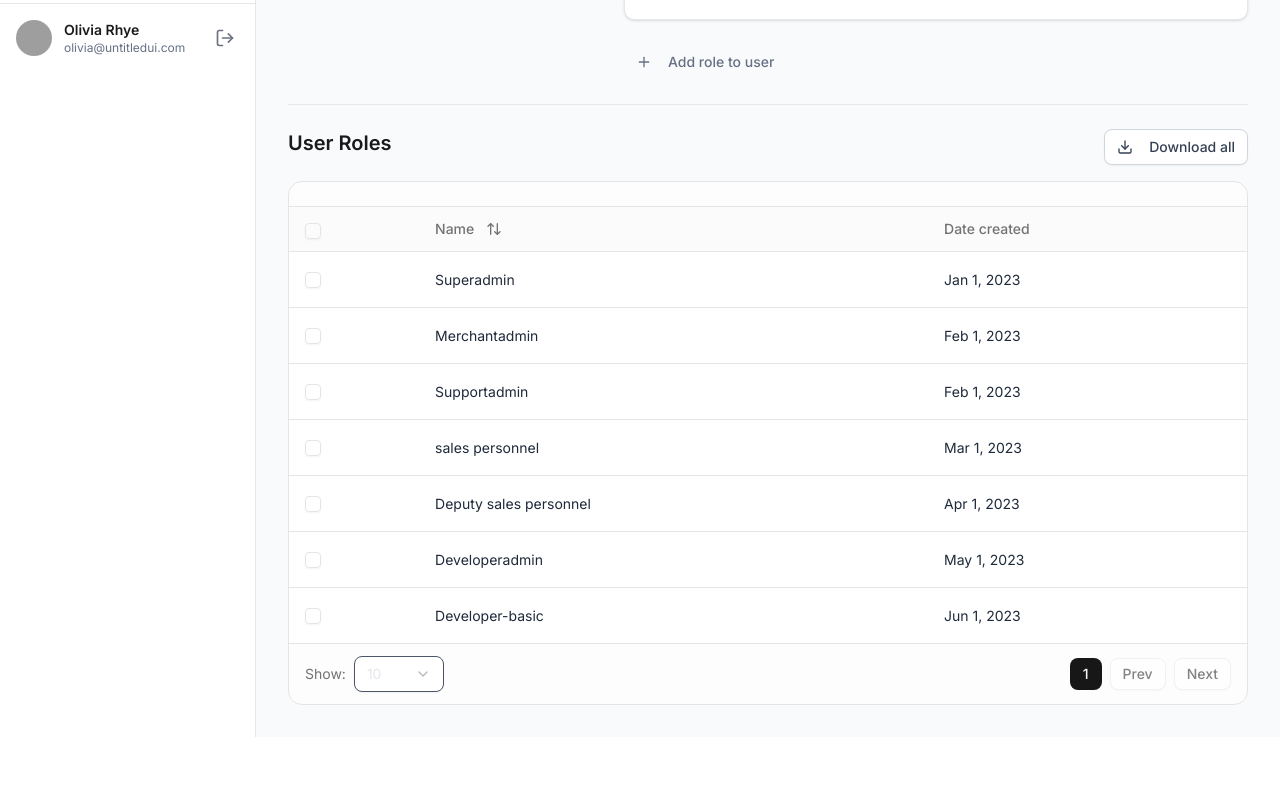
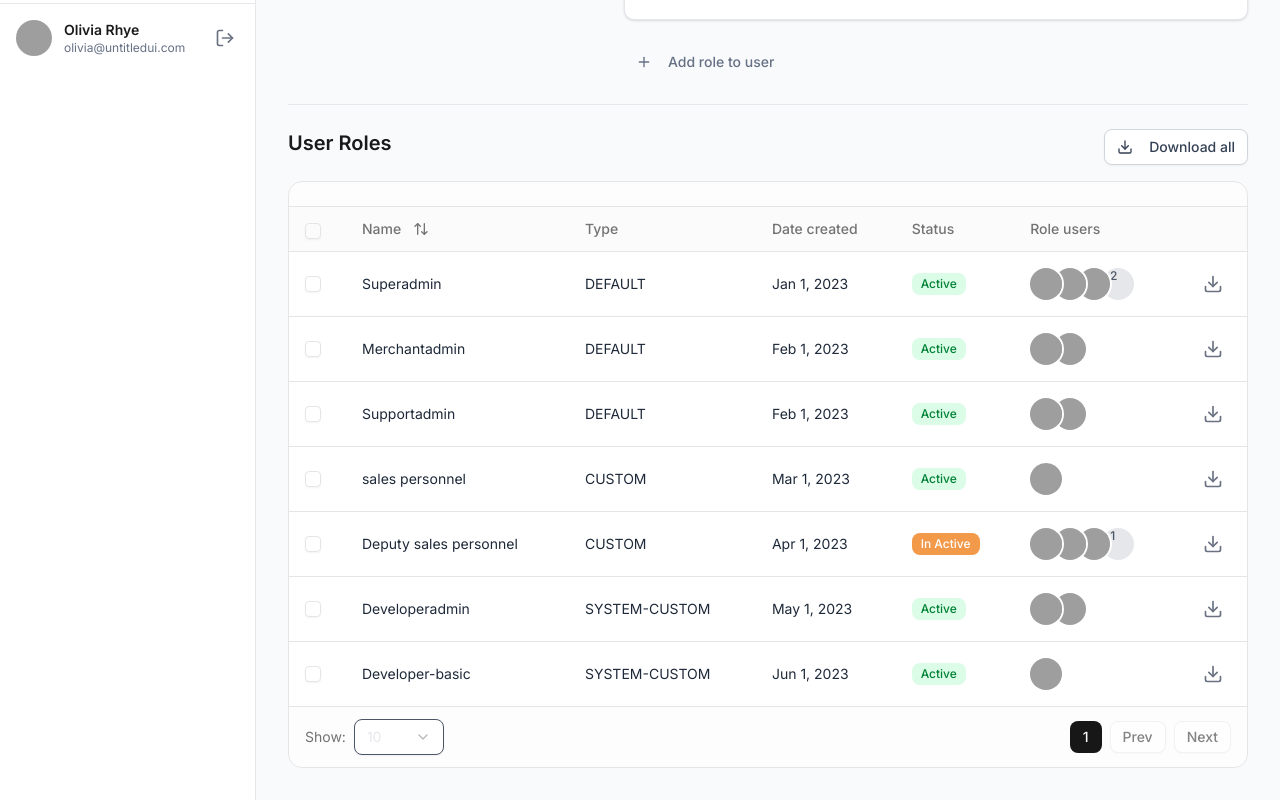
Before and after one commit to EbukaPeter55/3line-dashboard-test, a React (Vite) app: page /dashboard/settings in a window 1280 px wide. Shown: the part 806-1606 px from the top of the page. Before the commit the page ends 1543 px from the top, so only its background shows below. Built offline with nearby package versions, Linux system fonts and the light colour scheme; grey boxes are pictures that could not be loaded.

Commit message:
fix: restore hidden columns on mobile

```diff
--- a/src/components/ui/table/column.tsx
+++ b/src/components/ui/table/column.tsx
@@ -3,7 +3,7 @@
 import {ColumnDef} from '@tanstack/react-table';
 import {Badge} from '../badge';
 import {ArrowUpDown} from 'lucide-react';
-import {RoleTableData} from "@/components/ui/table/table-types";
+import {RoleTableData, UserAvatar} from "@/components/ui/table/table-types";
 
 const statusCell =
     <T extends { status: string }>() =>
@@ -38,6 +38,15 @@ export const roleColumns: ColumnDef<RoleTableData, unknown>[] = [
         ),
     },
     {
+        accessorKey: 'type',
+        header: 'Type',
+        cell: ({row}) => (
+            <div className="text-left">
+                {row.original.type}
+            </div>
+        ),
+    },
+    {
         accessorKey: 'dateCreated',
         header: 'Date created',
         cell: ({row}) => (
@@ -46,4 +55,57 @@ export const roleColumns: ColumnDef<RoleTableData, unknown>[] = [
             </div>
         ),
     },
+    {
+        accessorKey: 'status',
+        header: 'Status',
+        cell: ({row}) => (
+            <div className="text-left">
+                {statusCell<RoleTableData>()({row})}
+            </div>
+        ),
+    },
+    {
+        accessorKey: 'roleUsers',
+        header: 'Role users',
+        cell: ({row}) => {
+            const users = row.original.roleUsers as UserAvatar[];
+            const displayedUsers = users.slice(0, 3);
+            const remainingUsersCount = users.length - displayedUsers.length;
+
+            return (
+                <div className="flex items-center -space-x-2 overflow-hidden">
+                    {displayedUsers.map((user, index) => (
+                        <img
+                            key={user.id}
+                            src={user.avatarUrl}
+                            alt={`User ${index + 1}`}
+                            className="relative inline-block h-8 w-8 rounded-full ring-2 ring-white"
+                            style={{zIndex: users.length - index}}
+                        />
+                    ))}
+                    {remainingUsersCount > 0 && (
+                        <span
+                            className="relative inline-block h-8 w-8 rounded-full bg-gray-200 text-gray-600 flex items-center justify-center text-xs font-medium ring-2 ring-white">
+                            +{remainingUsersCount}
+                        </span>
+                    )}
+                </div>
+            );
+        },
+    },
+    {
+        id: 'actions',
+        header: '',
+        cell: () => (
+            <div className="flex justify-end pr-2">
+                <svg xmlns="http://www.w3.org/2000/svg" width="20" height="20" viewBox="0 0 24 24" fill="none"
+                     stroke="currentColor" strokeWidth="2" strokeLinecap="round" strokeLinejoin="round"
+                     className="lucide lucide-download text-gray-500 cursor-pointer hover:text-gray-700">
+                    <path d="M21 15v4a2 2 0 0 1-2 2H5a2 2 0 0 1-2-2v-4"/>
+                    <polyline points="7 10 12 15 17 10"/>
+                    <line x1="12" x2="12" y1="15" y2="3"/>
+                </svg>
+            </div>
+        ),
+    },
 ];
```
